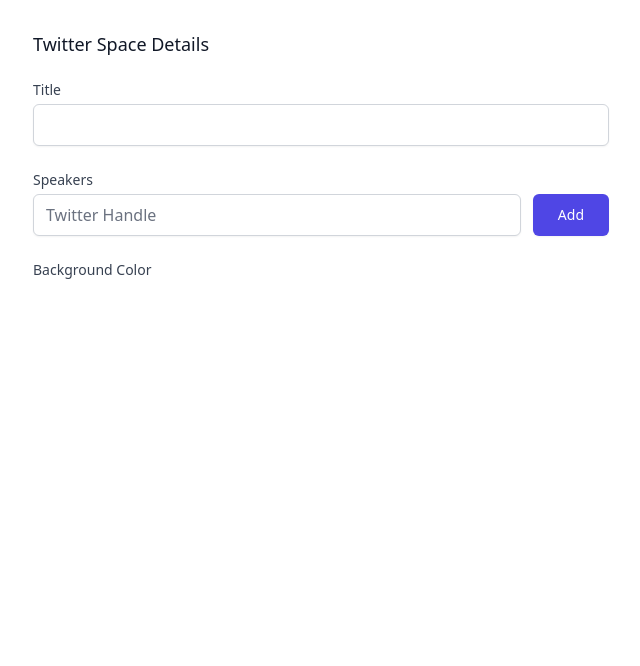
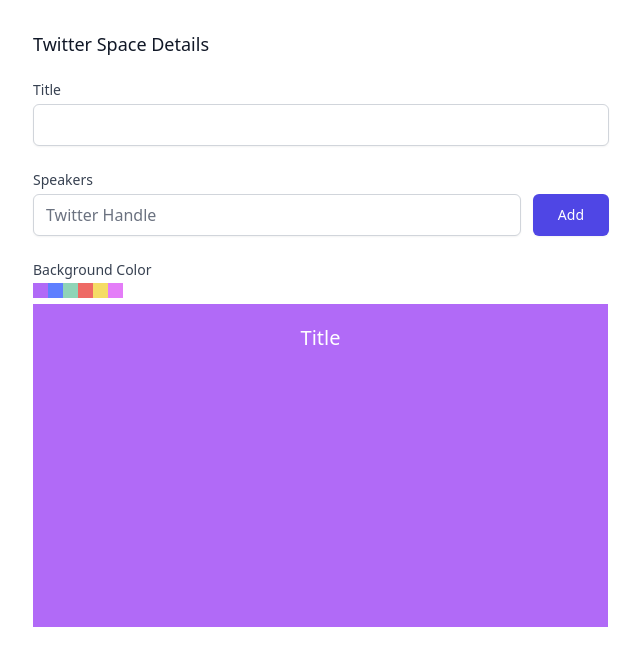
Before and after one commit to nickoelsner/spacespromo, a Next.js app: page / in a window 1280 px wide. Shown: the top 666 px of the page, without its empty margins (319-959 px from the left). Built offline with nearby package versions, Linux system fonts and the light colour scheme.

Commit message:
remove string interpolation from class names

```diff
--- a/package.json
+++ b/package.json
@@ -3,7 +3,7 @@
   "version": "0.1.0",
   "private": true,
   "scripts": {
-    "dev": "TAILWIND_MODE=watch NODE_ENV=development npx next dev",
+    "dev": "TAILWIND_MODE=watch next dev",
     "build": "next build",
     "start": "next start"
   },
@@ -11,7 +11,7 @@
     "@heroicons/react": "^1.0.1",
     "@tailwindcss/forms": "^0.3.3",
     "axios": "^0.21.1",
-    "next": "11.0.1",
+    "next": "^11.0.1",
     "react": "17.0.2",
     "react-dom": "17.0.2"
   },
--- a/pages/index.js
+++ b/pages/index.js
@@ -2,7 +2,14 @@ import SpeakerSearch from '../components/SpeakerSearch'
 import { useState } from 'react'
 import Head from 'next/head'
 
-const backgroundColors = ['#5f7fff', '#B16AF7', '#8FD4B7', '#EE6A65', '#F5DC66', '#E47DF8']
+const backgroundColors = [
+  'bg-[#B16AF7]',
+  'bg-[#5f7fff]',
+  'bg-[#8FD4B7]',
+  'bg-[#EE6A65]',
+  'bg-[#F5DC66]',
+  'bg-[#E47DF8]',
+]
 
 export default function Home() {
   const [speakers, setSpeakers] = useState([])
@@ -43,9 +50,9 @@ export default function Home() {
                 </div>
                 <h4 className="block text-sm font-medium text-gray-700">Background Color</h4>
                 {backgroundColors.map((color, i) => (
-                  <button key={i} className={`w-[15px] h-[15px] bg-[${color}]`} />
+                  <button key={i} className={`w-[15px] h-[15px] ${color}`} />
                 ))}
-                <div className={`w-[575px] h-[323.4375px] bg-[${backgroundColor}] p-5`}>
+                <div className={`w-[575px] h-[323.4375px] ${backgroundColor} p-5`}>
                   <h1 className="mb-5 text-xl font-medium text-center text-white">
                     {title || 'Title'}
                   </h1>
--- a/tailwind.config.js
+++ b/tailwind.config.js
@@ -1,6 +1,6 @@
 module.exports = {
   mode: 'jit',
-  purge: ['./pages/**/*.{js,ts,jsx,tsx}', './components/**/*.{js,ts,jsx,tsx}'],
+  purge: ['./pages/**/*.{js,ts,jsx,tsx}', './components/**/*.{js,ts,jsx,tsx}', './pages/index.js'],
   darkMode: false, // or 'media' or 'class'
   theme: {
     extend: {},
```
Also changed, not shown: 1 other file (tests, documents, lock files or other folders).
